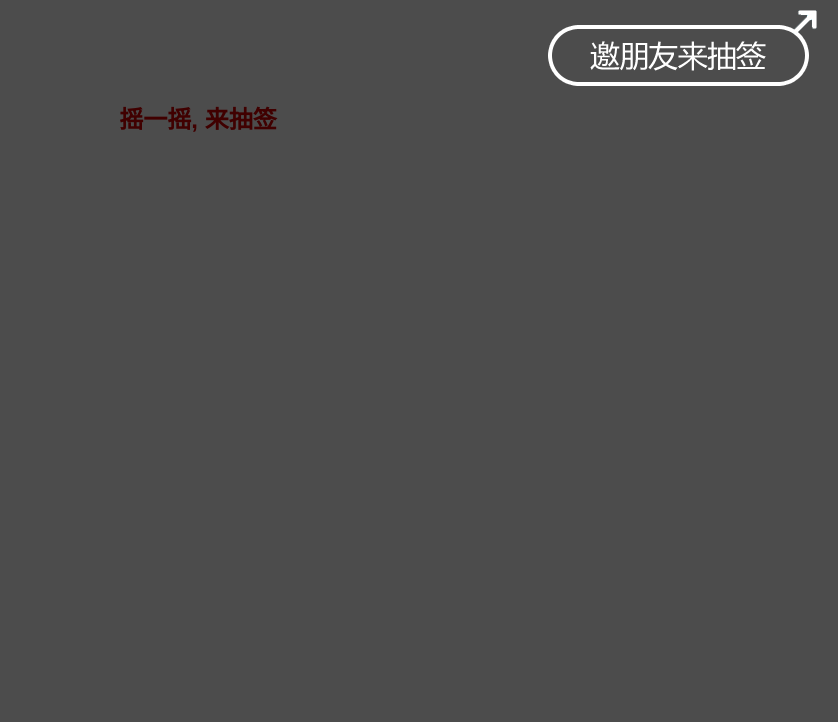
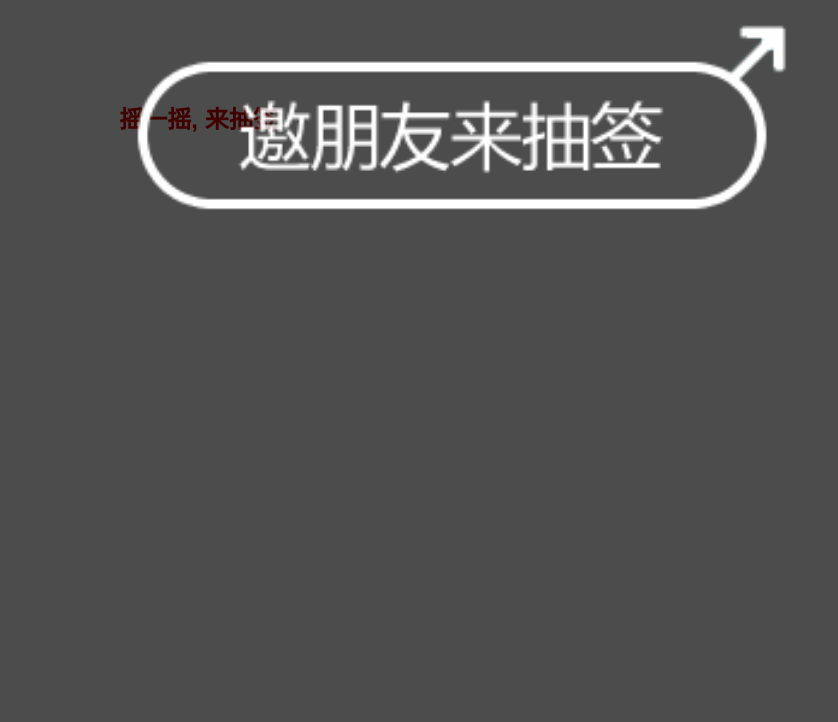
Before and after one commit to forrest-lee/H5-Promotion, a plain HTML site: page wechat-divination/index.html in a window 1280 px wide. Both pictures are taken after a click on the picture 633 px from the left and 752 px from the top of the page. Shown: the top 722 px of the page, without its empty margins (442-1280 px from the left). Drawn offline with Linux system fonts and the light colour scheme.

Commit message:
摇签提示分享布局样式调整

```diff
--- a/wechat-divination/index.html
+++ b/wechat-divination/index.html
@@ -36,16 +36,24 @@
             -webkit-animation: play 0.8s steps(5) infinite;
         }
 
-        /* 提醒用户分享的半透明遮罩层 */
+        /* 半透明遮罩层 */
         .cover {
             background-size: 50%;
-            background: rgba(0, 0, 0, 0.7) url(./img/share.png) no-repeat top right;
+            background: rgba(0, 0, 0, 0.7) no-repeat top right;
             position: fixed;
             width: 100%;
             height: 100%;
             top: 0;
             left: 0;
             display: none;
+        }
+
+        /* share */
+        .share {
+            position: absolute;
+            width: 60%;
+            top: 2px;
+            right: 2px;
         }
 
         /* 解签的过渡图 */
@@ -60,7 +68,8 @@
         .item {
             width: 100%;
             text-align: center;
-            padding-top: 45%;
+            position: absolute;
+            top: 26%;
         }
 
         /* 静态签筒定位用的容器 */
@@ -146,6 +155,7 @@
 
 
     <div class="cover result">
+        <img src="./img/share.png" class="share">
         <div class="item">
             <div class="sprite a1"></div>
         </div>
```
